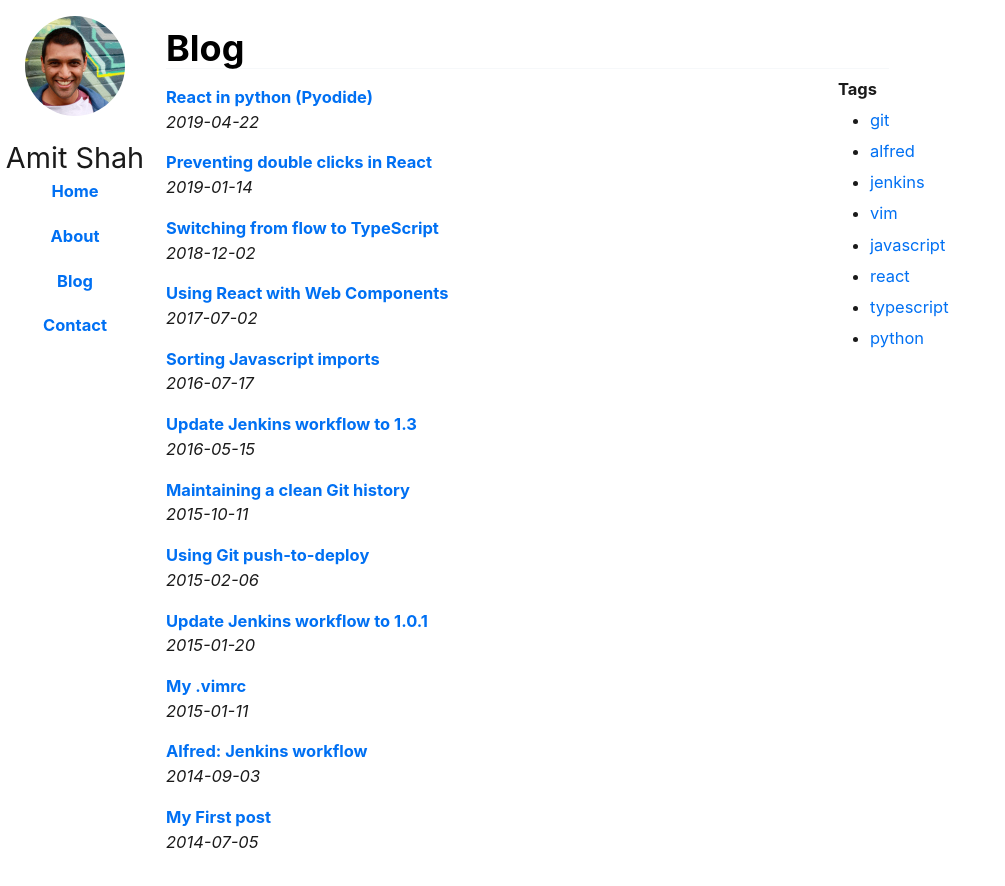
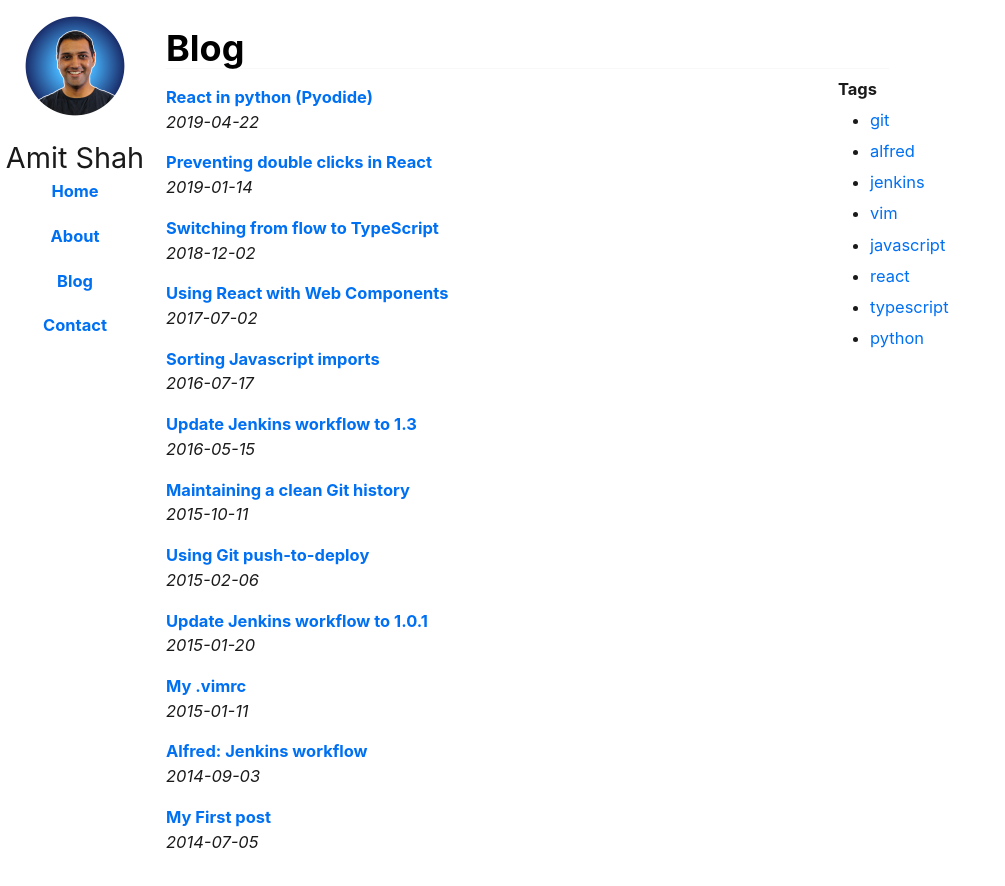
Before and after one commit to Amwam/amwam.github.io, a Next.js app: page /blog in a window 1280 px wide. Shown: the top 886 px of the page, without its empty margins (0-1005 px from the left). Built offline with nearby package versions, Linux system fonts and the light colour scheme.

Commit message:
Add new profile image, and update navigation

```diff
--- a/components/Navigation.tsx
+++ b/components/Navigation.tsx
@@ -19,7 +19,7 @@ export default function Navigation(props: any) {
     <div id={styles['nav-bar']} role="navigation">
       <img
         id={styles['nav-display-picture']}
-        src="/images/me.jpg"
+        src="/images/me.200.png"
         alt="Me (Amit)"
         loading="lazy"
       />
--- a/pages/contact.tsx
+++ b/pages/contact.tsx
@@ -20,7 +20,7 @@ const contacts = [
     subtext: 'LinkedIn',
   },
   {
-    href: 'https://careers.stackoverflow.com/amwam',
+    href: 'https://stackoverflow.com/users/818739/amit-shah',
     image: 'stackoverflow.png',
     subtext: 'Stack overflow',
   },
--- a/pages/index.tsx
+++ b/pages/index.tsx
@@ -31,7 +31,7 @@ export default function Home() {
           </li>
           <li className={styles['link-item']}>
             Stack Overflow @{' '}
-            <a href="https://stackoverflow.com/story/amwam">Stack Overflow</a>
+            <a href="https://stackoverflow.com/users/818739/amit-shah">Stack Overflow</a>
           </li>
         </ul>
       </div>
```
Also changed, not shown: public/images/me.200.png (added), public/images/me.png (added).
